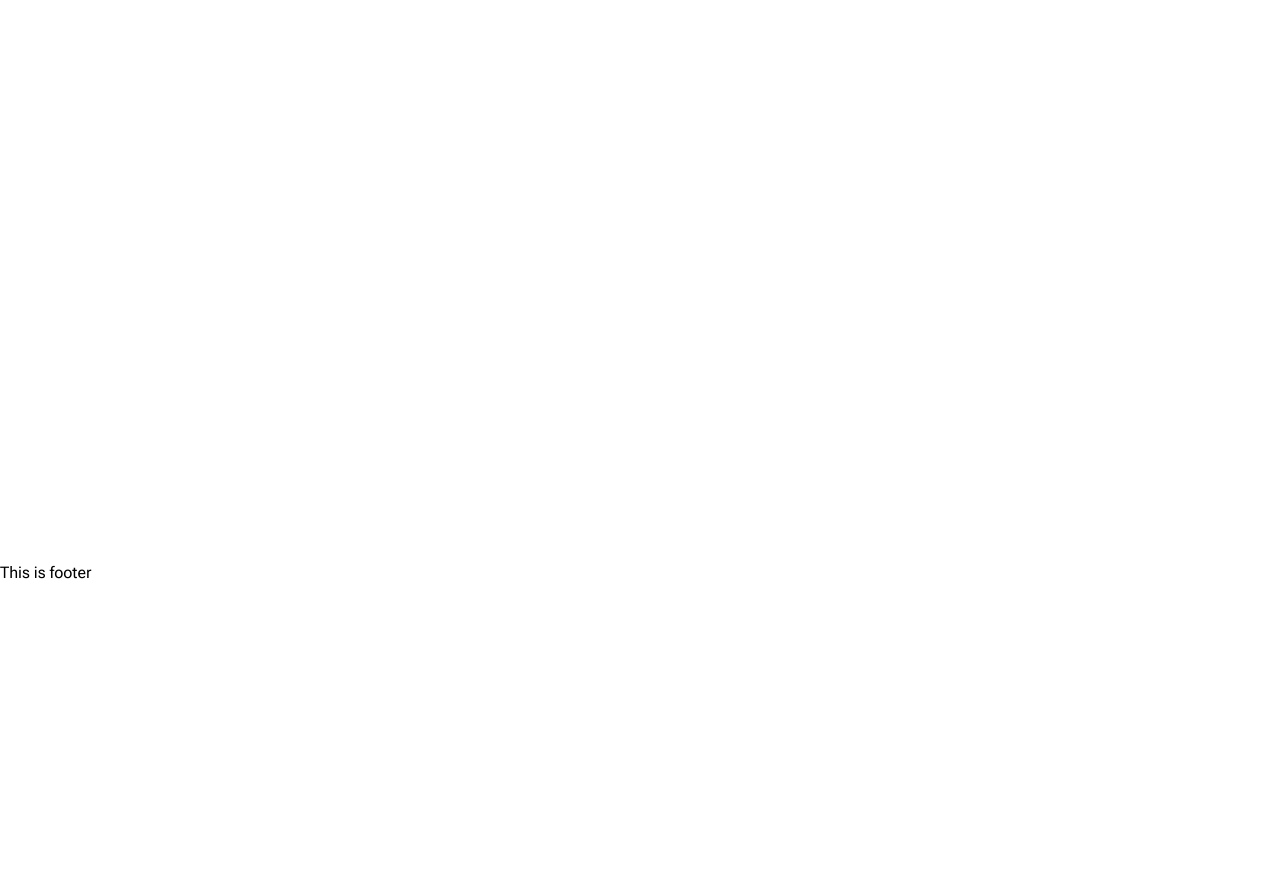
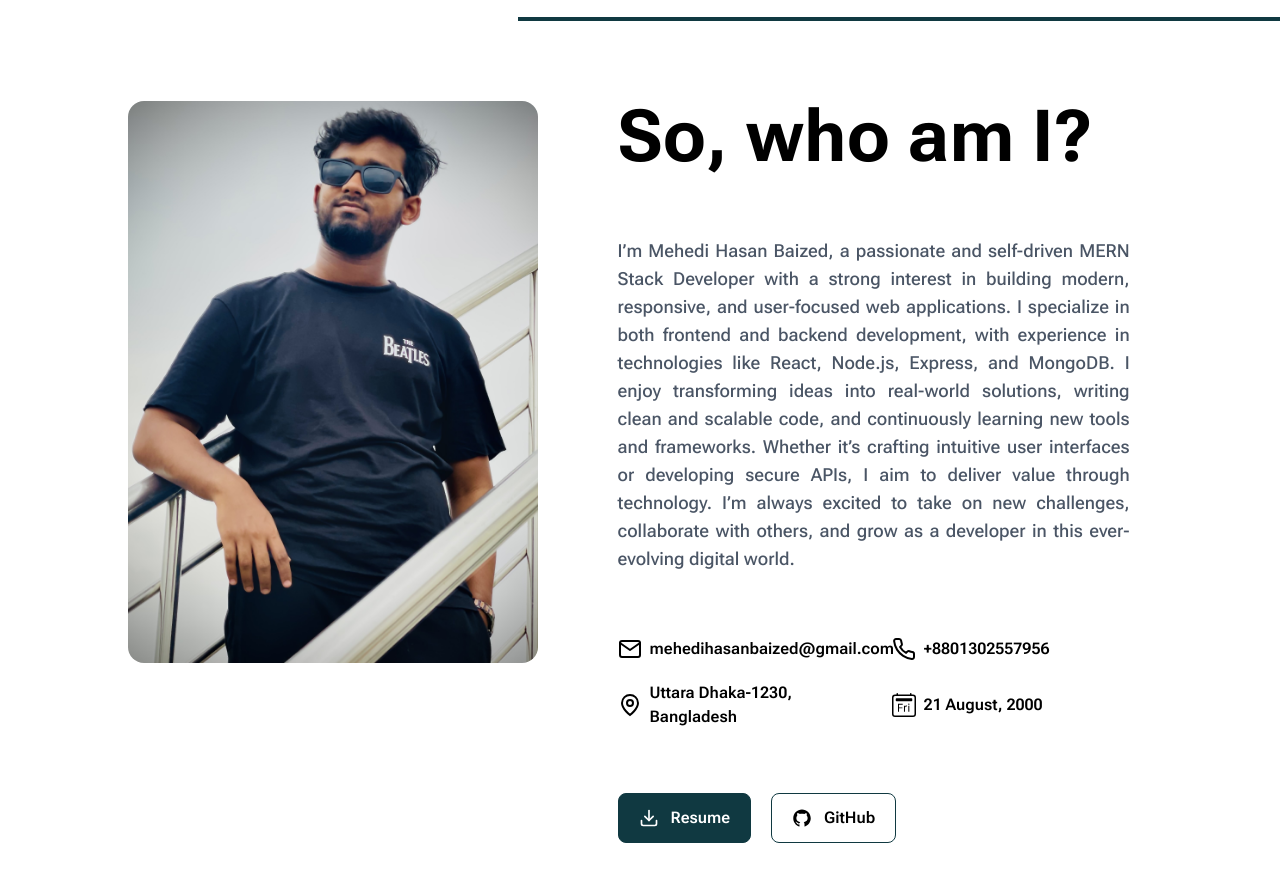
Before and after one commit to MehediHasan128/my-portfolio, a React (Vite) app: page / in a window 1280 px wide. Shown: the part 1039-1920 px from the top of the page. After the commit the page ends 1882 px from the top, so only its background shows below. Built offline with nearby package versions, Linux system fonts and the light colour scheme; a web font is replaced by a local one.

Commit message:
complete the about me section

```diff
--- a/src/components/footer/Footer.tsx
+++ b/src/components/footer/Footer.tsx
@@ -1,7 +1,6 @@
 const Footer = () => {
     return (
-        <footer className="h-screen">
-            <h1>This is footer</h1>
+        <footer>
         </footer>
     );
 };
--- a/src/components/navbar/Navbar.tsx
+++ b/src/components/navbar/Navbar.tsx
@@ -1,6 +1,7 @@
 import { useGSAP } from "@gsap/react";
 import logo from "../../assets/logo/navLogo.png";
 import gsap from "gsap";
+import { useEffect, useState } from "react";
 
 const navItems = [
   {
@@ -30,6 +31,30 @@ const navItems = [
 ];
 
 const Navbar = () => {
+
+  const [activeSection, setActiveSection] = useState<string>('home');
+
+  useEffect(() => {
+    const handleScroll = () => {
+      const sections = document.querySelectorAll('section');
+      let current = 'home';
+
+      sections.forEach((section) => {
+        const top = section.offsetTop;
+        const height = section.offsetHeight;
+
+        if(window.scrollY >= top - height / 3){
+          current = section.getAttribute('id') || 'home'
+        }
+      });
+
+      setActiveSection(current);
+    };
+
+    window.addEventListener('scroll', handleScroll);
+    return () => window.removeEventListener('scroll', handleScroll)
+  }, [])
+
   useGSAP(() => {
     gsap.fromTo("#navbar", {y: -200, opacity: 0}, {y: 0, opacity: "100%", duration: 1.5,});
     gsap.fromTo(".nav-item", {y: 100, opacity: 0}, {y: 0, opacity: "100%",delay: 0.5, duration: 1.5, stagger: 0.2});
@@ -49,7 +74,7 @@ const Navbar = () => {
           <div>
             <ul className="flex items-center text-base font-semibold">
               {navItems.map((item) => (
-                <li className={`nav-item px-5 py-1 rounded-full ${(item.id === 'home') && "bg-deepTeal text-white"}`}>
+                <li className={`nav-item px-5 py-1 rounded-full transition-colors duration-500 ${(activeSection === item.id) && "bg-deepTeal text-white"}`}>
                   <a href={`#${item.id}`}>{item.navItem}</a>
                 </li>
               ))}
--- a/src/components/pages/about/About.tsx
+++ b/src/components/pages/about/About.tsx
@@ -1,9 +1,84 @@
 import RepeatedText from "../../ui/RepeatedText";
+import myImg from "../../../assets/images/abouteImg.jpg";
+import { FiMail, FiPhone } from "react-icons/fi";
+import { GrLocation } from "react-icons/gr";
+import { BsCalendar2Day } from "react-icons/bs";
+import { LuDownload } from "react-icons/lu";
+import { AiFillGithub } from "react-icons/ai";
+
+const contactInfo = [
+  {
+    icon: <FiMail />,
+    label: "mehedihasanbaized@gmail.com",
+  },
+  {
+    icon: <FiPhone />,
+    label: "+8801302557956",
+  },
+  {
+    icon: <GrLocation />,
+    label: "Uttara Dhaka-1230, Bangladesh",
+  },
+  {
+    icon: <BsCalendar2Day />,
+    label: "21 August, 2000",
+  },
+];
 
 const About = () => {
   return (
-    <section className="h-screen overflow-hidden">
+    <section id="about" className="overflow-hidden">
       <RepeatedText />
+
+      <div className="my-20 flex">
+        <h1 className="text-7xl font-bold px-24 text-deepTeal">About Me</h1>
+        <div className="h-1 bg-deepTeal flex-1 mt-20" />
+      </div>
+
+      <div className="w-[80%] mx-auto">
+        <div className="flex gap-20">
+          <div className="w-[40%]">
+            <img className="rounded-2xl" src={myImg} alt="" />
+          </div>
+          <div className="w-[50%]">
+            <h1 id="aboutTitle" className="text-5xl md:text-7xl font-bold">
+              So, who am I?
+            </h1>
+            <p className="my-10 xl:my-16 2xl:my-20 md:text-xl xl:text-lg text-justify text-gray-600 font-medium">
+              I’m Mehedi Hasan Baized, a passionate and self-driven MERN Stack
+              Developer with a strong interest in building modern, responsive,
+              and user-focused web applications. I specialize in both frontend
+              and backend development, with experience in technologies like
+              React, Node.js, Express, and MongoDB. I enjoy transforming ideas
+              into real-world solutions, writing clean and scalable code, and
+              continuously learning new tools and frameworks. Whether it’s
+              crafting intuitive user interfaces or developing secure APIs, I
+              aim to deliver value through technology. I’m always excited to
+              take on new challenges, collaborate with others, and grow as a
+              developer in this ever-evolving digital world.
+            </p>
+            <div className="mb-10 xl:mb-16 2xl:mb-20 grid md:grid-cols-2 gap-y-3 xl:gap-y-5 xl:gap-x-9  2xl:gap-x-0 2xl:gap-y-8 w-full md:text-xl xl:text-base font-semibold">
+              {contactInfo.map((info) => (
+                <div className="flex items-center gap-2">
+                  <span className="text-2xl">{info.icon}</span>{" "}
+                  <span>{info.label}</span>
+                </div>
+              ))}
+            </div>
+
+            <div className="flex gap-5">
+              <button className="border px-5 py-3 rounded-lg bg-deepTeal text-white border-deepTeal flex items-center gap-3 font-semibold">
+                <LuDownload className="text-xl" />
+                Resume
+              </button>
+              <button className="border px-5 py-3 rounded-lg border-deepTeal flex items-center gap-3 font-semibold">
+                <AiFillGithub className="text-xl" />
+                GitHub
+              </button>
+            </div>
+          </div>
+        </div>
+      </div>
     </section>
   );
 };
--- a/src/components/pages/banner/Banner.tsx
+++ b/src/components/pages/banner/Banner.tsx
@@ -28,7 +28,7 @@ const Banner = () => {
   }, []);
 
   return (
-    <section className="relative bg-radial-[at_50%_55%] from-[#4f5764] via-bg-secondary to-bg-primary to-100% h-screen overflow-hidden">
+    <section id="home" className="relative bg-radial-[at_50%_55%] from-[#4f5764] via-bg-secondary to-bg-primary to-100% h-screen overflow-hidden">
       <div>
         {/* My image */}
         <div
```
